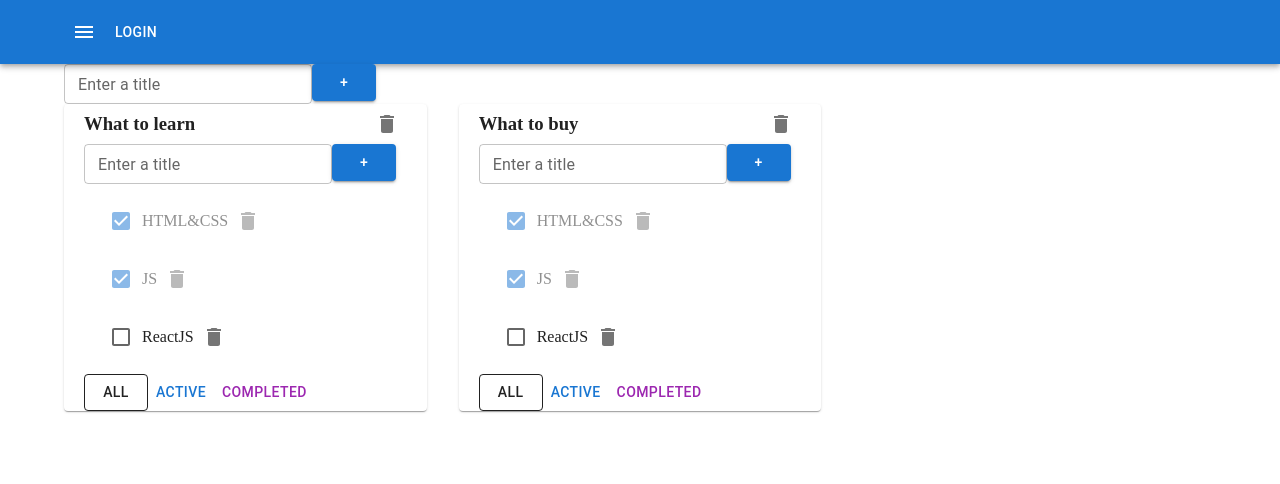
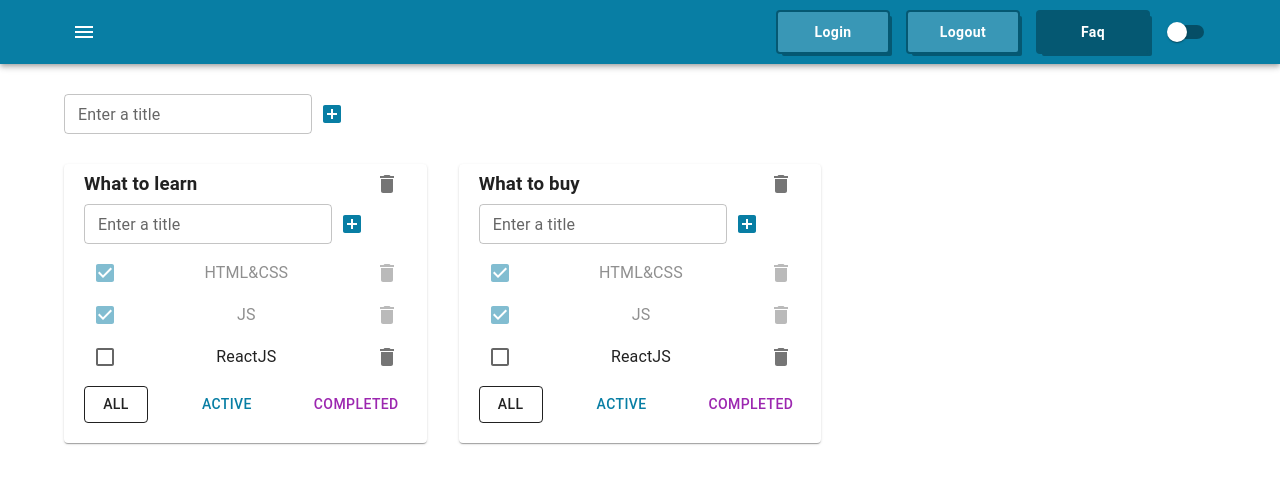
Before and after one commit to L1bertyCode/todolist, a React app: page / in a window 1280 px wide. Shown: the top 484 px of the page. Built offline with nearby package versions, Linux system fonts and the light colour scheme.

Commit message:
cr chThm()

```diff
--- a/src/app/App/App.tsx
+++ b/src/app/App/App.tsx
@@ -11,6 +11,12 @@ import MenuIcon from '@mui/icons-material/Menu';
 import Container from '@mui/material/Container';
 import Grid from "@mui/material/Grid2";
 import Paper from '@mui/material/Paper';
+import { MenuButton } from "@/shared/ui/MenuButton/MenuButton";
+import { createTheme, ThemeProvider } from '@mui/material/styles';
+import Switch from '@mui/material/Switch';
+import CssBaseline from '@mui/material/CssBaseline';
+
+type ThemeMode = 'dark' | 'light';
 
 export type TaskType = {
   id: string;
@@ -26,9 +32,23 @@ type TodolistType = {
 };
 interface AppProps { };
 
+
+
 export const App = ({ }: AppProps) => {
 
+  const [themeMode, setThemeMode] = useState<ThemeMode>('light');
 
+  const theme = createTheme({
+    palette: {
+      mode: themeMode === 'light' ? 'light' : 'dark',
+      primary: {
+        main: '#087EA4',
+      },
+    },
+  });
+  const changeModeHandler = () => {
+    setThemeMode(themeMode == 'light' ? 'dark' : 'light');
+  };
 
   const todolistID1 = v1();
   const todolistID2 = v1();
@@ -91,21 +111,32 @@ export const App = ({ }: AppProps) => {
     setTodolists([...todolists.map(tl => tl.id === todolistId ? { ...tl, title } : tl)]);
   };
   return (
+    <ThemeProvider theme={theme}>
+      <CssBaseline />
       <div className={s.app}>
-      <AppBar position="static">
-        <Toolbar>
+        <AppBar position="static" sx={{ mb: '30px' }}>
+          <Toolbar >
             <Container
-            fixed>
+              fixed
+              sx={{ display: 'flex', justifyContent: 'space-between' }}
+            >
               <IconButton color="inherit">
                 <MenuIcon />
               </IconButton>
-            <Button color="inherit">Login</Button>
+              <div>
+                <MenuButton color="inherit">Login</MenuButton>
+                <MenuButton color="inherit">Logout</MenuButton>
+                <MenuButton
+                  background={theme.palette.primary.dark}
+                  color="inherit">Faq</MenuButton>
+                <Switch color={'default'} onChange={changeModeHandler} />
+              </div>
             </Container>
           </Toolbar>
         </AppBar>
         <Container
           fixed>
-        <Grid >
+          <Grid container sx={{ mb: '30px' }}>
             <AddItemForm addItem={addTodolist} />
           </Grid>
           <Grid container spacing={4}>
@@ -125,7 +156,7 @@ export const App = ({ }: AppProps) => {
                   <Grid
                     size={4}
                     key={tl.id}>
-                  <Paper>
+                    <Paper sx={{ p: '0 20px 20px 20px' }}>
 
                       <Todolist
                         key={tl.id}
@@ -150,7 +181,7 @@ export const App = ({ }: AppProps) => {
             }
           </Grid>
         </Container>
-
       </div >
+    </ThemeProvider>
   );
 };
--- a/src/fetures/AddItemForm/ui/AddItemForm.tsx
+++ b/src/fetures/AddItemForm/ui/AddItemForm.tsx
@@ -5,6 +5,9 @@ import { ChangeEvent, KeyboardEvent, useState } from "react";
 import MuiButton from '@mui/material/Button';
 import cn from "classnames";
 import TextField from "@mui/material/TextField";
+import AddBoxIcon from '@mui/icons-material/AddBox';
+import IconButton from '@mui/material/IconButton';
+
 interface AddItemFormProps {
   addItem: (item: string) => void;
 };
@@ -41,6 +44,12 @@ export const AddItemForm = ({
             addItemHandler();
           }
         }} />
+      <IconButton onClick={addItemHandler} color={'primary'}>
+        <AddBoxIcon />
+      </IconButton>
+      {/* <MuiButton
+          variant="contained"
+          onClick={addItemHandler}>+</MuiButton> */}
       {/* <AppInput
         className={cn(error && s.error)}
         value={value} onChange={(e: ChangeEvent<HTMLInputElement>) => setValue(e.currentTarget.value)}
@@ -51,9 +60,6 @@ export const AddItemForm = ({
           }
         }}
       /> */}
-      <MuiButton
-        variant="contained"
-        onClick={addItemHandler}>+</MuiButton>
       {/* {error ? <div className={s["error-message"]}>{"Field is required"}</div> : undefined} */}
     </div>
   );
--- a/src/fetures/EditableSpan/ui/EditableSpan.tsx
+++ b/src/fetures/EditableSpan/ui/EditableSpan.tsx
@@ -3,6 +3,7 @@ import s from "./EditableSpan.module.css";
 import { AppInput } from "@/shared/ui/AppInput/AppInput";
 
 import TextField from "@mui/material/TextField";
+
 
 interface EditableSpanProps {
   title: string;
--- /dev/null
+++ b/src/shared/ui/MenuButton/MenuButton.tsx
@@ -0,0 +1,18 @@
+import { styled } from '@mui/material/styles';
+import Button from '@mui/material/Button';
+
+type MenuButtonProps = {
+  background?: string;
+};
+
+export const MenuButton = styled(Button)<MenuButtonProps>(({ background, theme }) => ({
+  minWidth: '110px',
+  fontWeight: 'bold',
+  boxShadow: `0 0 0 2px ${theme.palette.primary.dark}, 4px 4px 0 0 ${theme.palette.primary.dark}`,
+  borderRadius: '2px',
+  textTransform: 'capitalize',
+  margin: '0 10px',
+  padding: '8px 24px',
+  color: theme.palette.primary.contrastText,
+  background: background || theme.palette.primary.light,
+}));
--- a/src/widgets/Todolist/Todolist.module.css
+++ b/src/widgets/Todolist/Todolist.module.css
@@ -1,18 +1,7 @@
-.todolist {
-  padding: 0 20px;
-}
+.todolist {}
 
 .title {
   display: flex;
   align-items: center;
   justify-content: space-between;
-
 }
-
-.active-filter {
-  background-color: lightgreen;
-}
-
-.is-done {
-  opacity: 0.5;
-}
--- /dev/null
+++ b/src/widgets/Todolist/Todolist.styles.ts
@@ -0,0 +1,11 @@
+import { SxProps } from "@mui/material";
+
+export const filterButtonsContainerSx: SxProps = {
+  display: 'flex',
+  justifyContent: 'space-between',
+};
+export const getListItemSx = (isDone: boolean): SxProps => ({
+  p: 0,
+  justifyContent: 'space-between',
+  opacity: isDone ? 0.5 : 1,
+});
--- a/src/widgets/Todolist/Todolist.tsx
+++ b/src/widgets/Todolist/Todolist.tsx
@@ -11,6 +11,9 @@ import MuiDeleteIcon from '@mui/icons-material/Delete';
 import Checkbox from "@mui/material/Checkbox";
 import List from '@mui/material/List';
 import ListItem from '@mui/material/ListItem';
+import Box from '@mui/material/Box';
+import { filterButtonsContainerSx, getListItemSx } from "./Todolist.styles";
+
 
 interface TodolistProps {
   title: string;
@@ -48,6 +51,7 @@ export const Todolist = ({
   };
   return (
     <div className={s.todolist}>
+
       <div className={s.title}>
         <h3>
           <EditableSpan
@@ -66,7 +70,7 @@ export const Todolist = ({
         };
         return (
           <ListItem key={t.id}
-            className={cn(s.task, t.isDone && s["is-done"])}
+            sx={getListItemSx(t.isDone)}
           >
             <Checkbox
               checked={t.isDone}
@@ -82,7 +86,7 @@ export const Todolist = ({
           </ListItem>
         );
       })}</List> : <div>{"Tasks not found"}</div>}
-      <div>
+      <Box sx={filterButtonsContainerSx}>
         <MuiButton
           variant={filter === 'all' ? 'outlined' : 'text'}
           color={"inherit"}
@@ -95,7 +99,7 @@ export const Todolist = ({
           variant={filter === 'completed' ? 'outlined' : 'text'}
           color={'secondary'}
           onClick={() => changeFilter("completed", todolistId)}>Completed</MuiButton>
-      </div>
+      </Box>
     </div>
   );
 };
```
Lines whose indentation alone changed are shown as unchanged.
